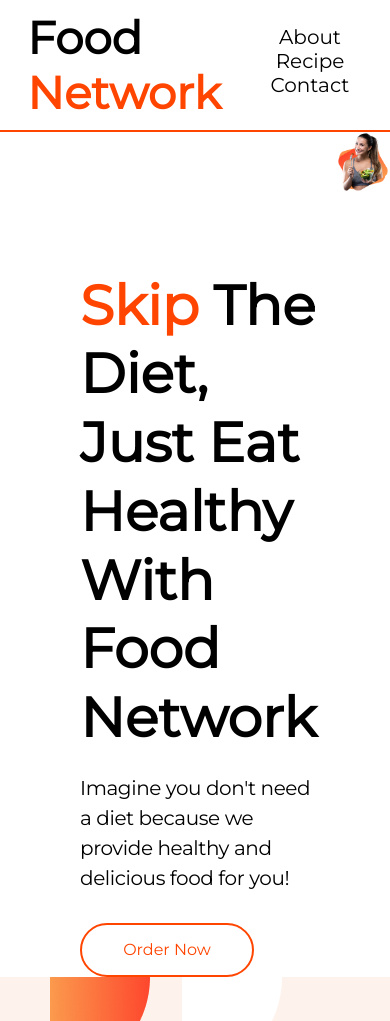
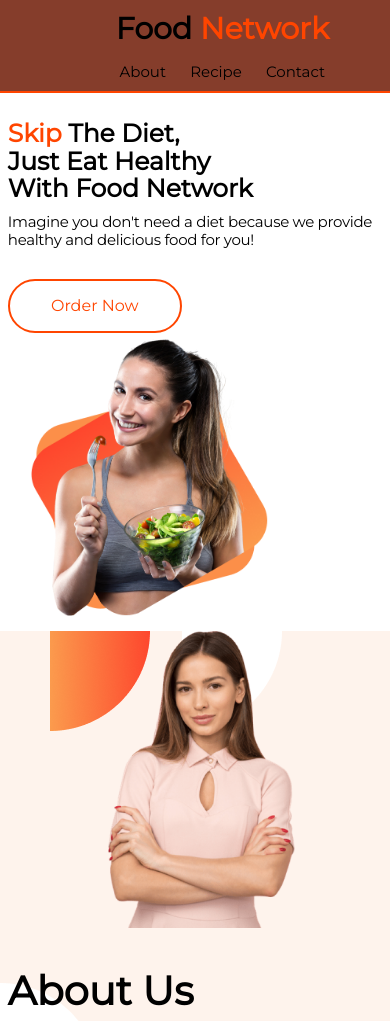
Before and after one commit to imtiazpy/food-network, a plain HTML site: page index.html in a window 390 px wide. Shown: the top 1021 px of the page. Drawn offline with Linux system fonts and the light colour scheme.

Commit message:
working on responsiveness

```diff
--- a/assets/css/style.css
+++ b/assets/css/style.css
@@ -2,6 +2,10 @@
     margin: 0;
     padding: 0;
     font-family: 'Montserrat', sans-serif;
+}
+body {
+    position: relative;
+    top: 120px;
 }
 a {
     text-decoration: none;
@@ -34,6 +38,11 @@ a {
 
 /* Navbar */
 #navbar{
+    position: fixed;
+    z-index: 1;
+    top: 0;
+    width: 100%;
+    background-color: rgba(120, 40, 20, 0.9);
     padding: 2.5% 7%;
     border-bottom: 2px solid orangered;
 }
@@ -54,6 +63,8 @@ a {
 
 .nav-links a:hover {
     color: orangered;
+    /* box-shadow: 2px 2px 10px black; */
+    text-shadow: 10px 10px 15px black;
 }
 
 
@@ -227,3 +238,52 @@ input:focus {
     padding: 5% 20%;
     text-align: center;
 }
+
+
+
+@media screen and (max-width:480px) {
+    .flex {
+        flex-direction: column;
+        justify-content: center;
+        align-items: center;
+    }
+    .logo h1 {
+        font-size: 30px;
+    }
+    .nav-links a {
+        padding: 10px;
+        font-size: 15px;
+    }
+
+    .top-left {
+        padding: 0px 2%;
+    }
+
+    #top-heading {
+        font-size: 25px;
+        line-height: 110%;
+        padding: 0;
+    }
+
+    #top-p {
+        font-size: 15px;
+        line-height: 120%;
+    }
+
+    #top-img {
+        width: 70%;
+    }
+
+
+    /* #top-heading {
+        font-size: 55px;
+        line-height: 125%;
+        padding: 10px 0px;
+    }
+    #top-p {
+        font-size: 20px;
+        line-height: 150%;
+        letter-spacing: -0.02em;
+        padding: 10px 0px 30px;
+    } */
+}
```
